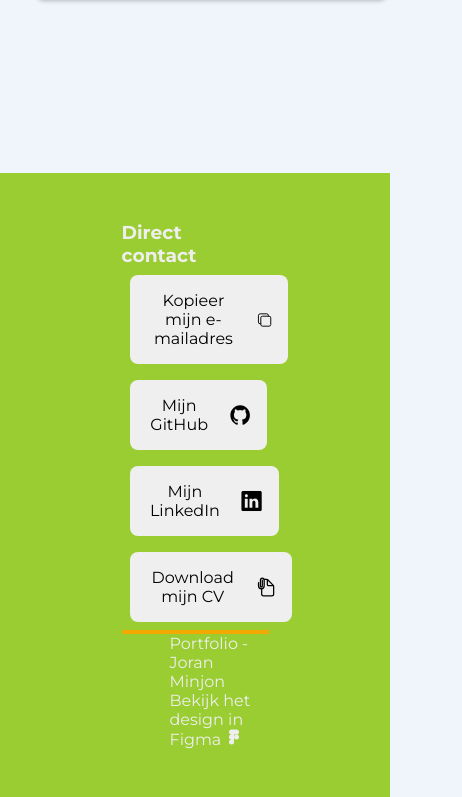
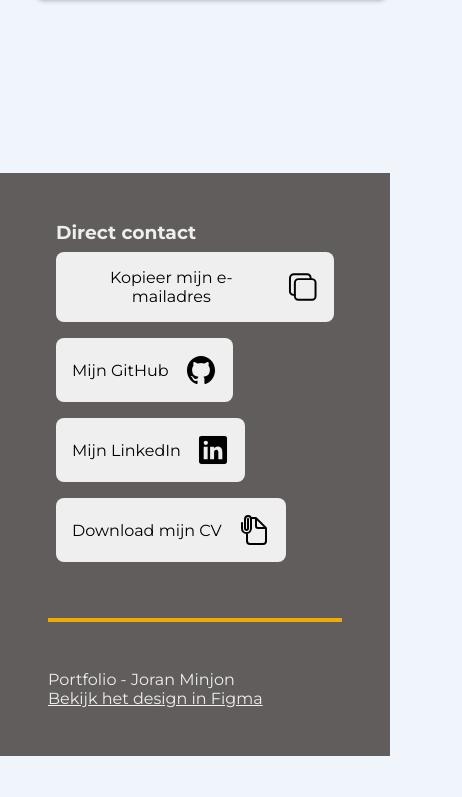
Before and after one commit to DrKlonk/DrKlonk.github.io, a website: page index.html in a window 390 px wide. Shown: the part 5470-6267 px from the top of the page, 462 px wide, since content can reach past the window. After the commit the page ends 6226 px from the top, so only its background shows below. Drawn offline with nearby package versions, Linux system fonts and the light colour scheme.

Commit message:
responsive footer

```diff
--- a/index.html
+++ b/index.html
@@ -313,7 +313,7 @@ Progressive Web App (PWA) proof door middel van een serviceworker die je netjes
     </main>
     <footer class="footer">
       <div class="footer__contact-side">
-        <h3>Direct contact</h3>
+        <h3 class="u-margin-left-tiny">Direct contact</h3>
         <ul class="footer__actions">
           <li><button data-clipboard-text="joranminjon@gmail.com" class="footer__action copy-btn">Kopieer mijn e-mailadres <ion-icon class="footer__logo" name="copy-outline"></ion-icon></button></li>
           <li><button onclick="window.open('https://github.com/DrKlonk', '_blank')" class="footer__action">Mijn GitHub <ion-icon class="footer__logo" name="logo-github"></ion-icon></button></li>
@@ -323,7 +323,7 @@ Progressive Web App (PWA) proof door middel van een serviceworker die je netjes
       </div>
       <div class="footer__references-side">
         <p>Portfolio - Joran Minjon</p>
-        <p>Bekijk het design in Figma <a href="https://www.figma.com/file/ivZPUktTGtwgVoCrHO8EgB/Portfolio-2?node-id=1%3A2" target="_blank"><ion-icon name="logo-figma"></ion-icon></a>
+        <p><a href="https://www.figma.com/file/ivZPUktTGtwgVoCrHO8EgB/Portfolio-2?node-id=1%3A2" target="_blank">Bekijk het design in Figma</a>
         </p>
       </div>
     </footer>
--- a/scss/abstracts/_utilities.scss
+++ b/scss/abstracts/_utilities.scss
@@ -3,7 +3,7 @@
 }
 
 .u-margin-left-tiny {
-  margin-left: 1rem;
+  margin-left: 0.5rem;
 }
 
 .u-text-align-center {
--- a/scss/layout/_footer.scss
+++ b/scss/layout/_footer.scss
@@ -7,7 +7,6 @@
   @include flex-center;
 
   @include respond(tab-port) {
-    background-color: yellowgreen;
     flex-direction: column;
   }
 
@@ -18,13 +17,19 @@
 
     @include respond(tab-port) {
       border-right: none;
+      padding: 0 0 3rem;
       border-bottom: 0.25rem solid $color-secondary-dark;
+      width: 100%;
     }
   }
 
   &__references-side {
     width: 50%;
     padding-left: 3rem;
+    @include respond(tab-port) {
+      padding: 3rem 0 0;
+      width: 100%;
+    }
   }
 
   &__actions {
```
Also changed, not shown: css/style.css.
